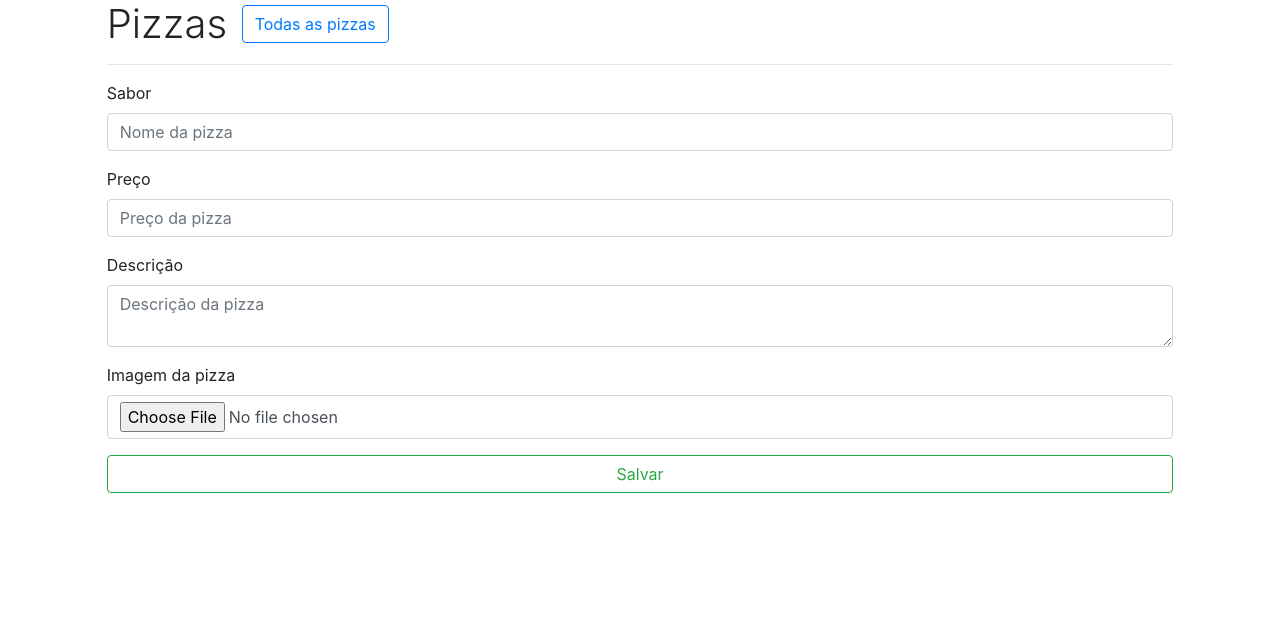
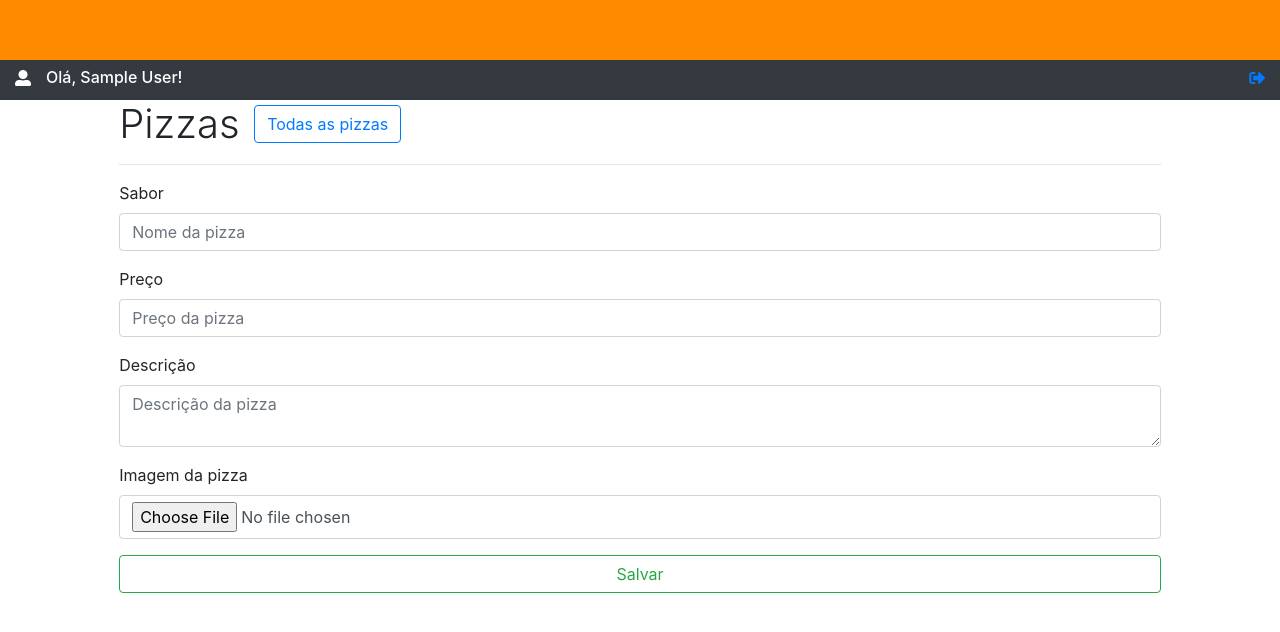
Before and after one commit to roberto103/pizzapp, a PHP site: page /adm/editar_pizza.php in a window 1280 px wide. Shown: the top 632 px of the page. Run offline with PHP 8.4, Linux system fonts and the light colour scheme; the visitor is signed in with stand-in values (Sample User, id 1); data comes from the database, SQL or seed files in the repository; some libraries are stand-ins or nearby versions.

Commit message:
pagina de editar pizza

```diff
--- a/adm/editar_pizza.php
+++ b/adm/editar_pizza.php
@@ -1,4 +1,32 @@
+<?php
+	require_once 'core/consultas.php';
+ ?>
 <link rel="stylesheet" href="https://maxcdn.bootstrapcdn.com/bootstrap/4.0.0/css/bootstrap.min.css" integrity="sha384-Gn5384xqQ1aoWXA+058RXPxPg6fy4IWvTNh0E263XmFcJlSAwiGgFAW/dAiS6JXm" crossorigin="anonymous">
+
+<link rel="stylesheet" href="https://use.fontawesome.com/releases/v5.0.13/css/fontawesome.css" integrity="sha384-GVa9GOgVQgOk+TNYXu7S/InPTfSDTtBalSgkgqQ7sCik56N9ztlkoTr2f/T44oKV" crossorigin="anonymous">
+
+<link rel="stylesheet" href="https://use.fontawesome.com/releases/v5.0.13/css/solid.css" integrity="sha384-Rw5qeepMFvJVEZdSo1nDQD5B6wX0m7c5Z/pLNvjkB14W6Yki1hKbSEQaX9ffUbWe" crossorigin="anonymous">
+
+<div class="container-fluid">
+      <div class="row" >
+        <div class="col-sm-12" style="background-color: #ff8a00 !important; height: 60px; position: absolute; z-index: 9999;">
+        </div>
+      </div>
+      <div class="row">
+         <div class="col-sm-12" style="height: 100px; background-color: #343a40; color: white;">
+          <div style="float: left;">
+            <span>
+              <i class="fas fa-user-alt" style="margin-top: 70px;"></i>
+            </span>
+          </div>
+          <h6 style="margin-top: 68px; display: inline-block; margin-left: 15px; text-transform: capitalize;">Olá, <?php echo $_SESSION['nome_adm']; ?>!</h6>
+          <div style="display: inline-block; float: right;">
+            <a href="core/doLogout.php">
+              <i class="fas fa-sign-out-alt" style="margin-top: 70px;"></i>
+            </a>
+          </div>
+        </div>
+      </div>
 
 <div class="container-fluid">
   <div class="row">
```
